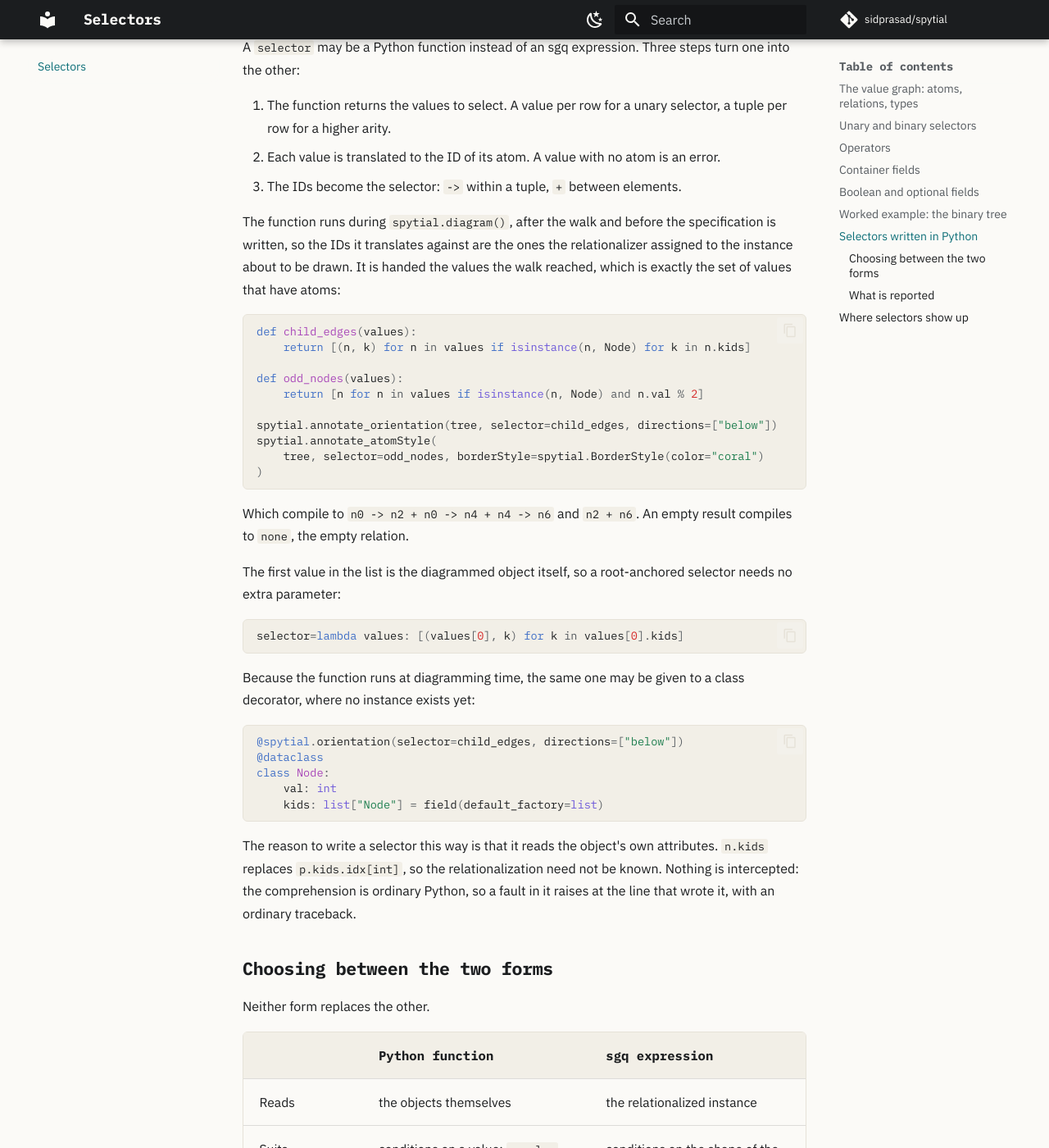
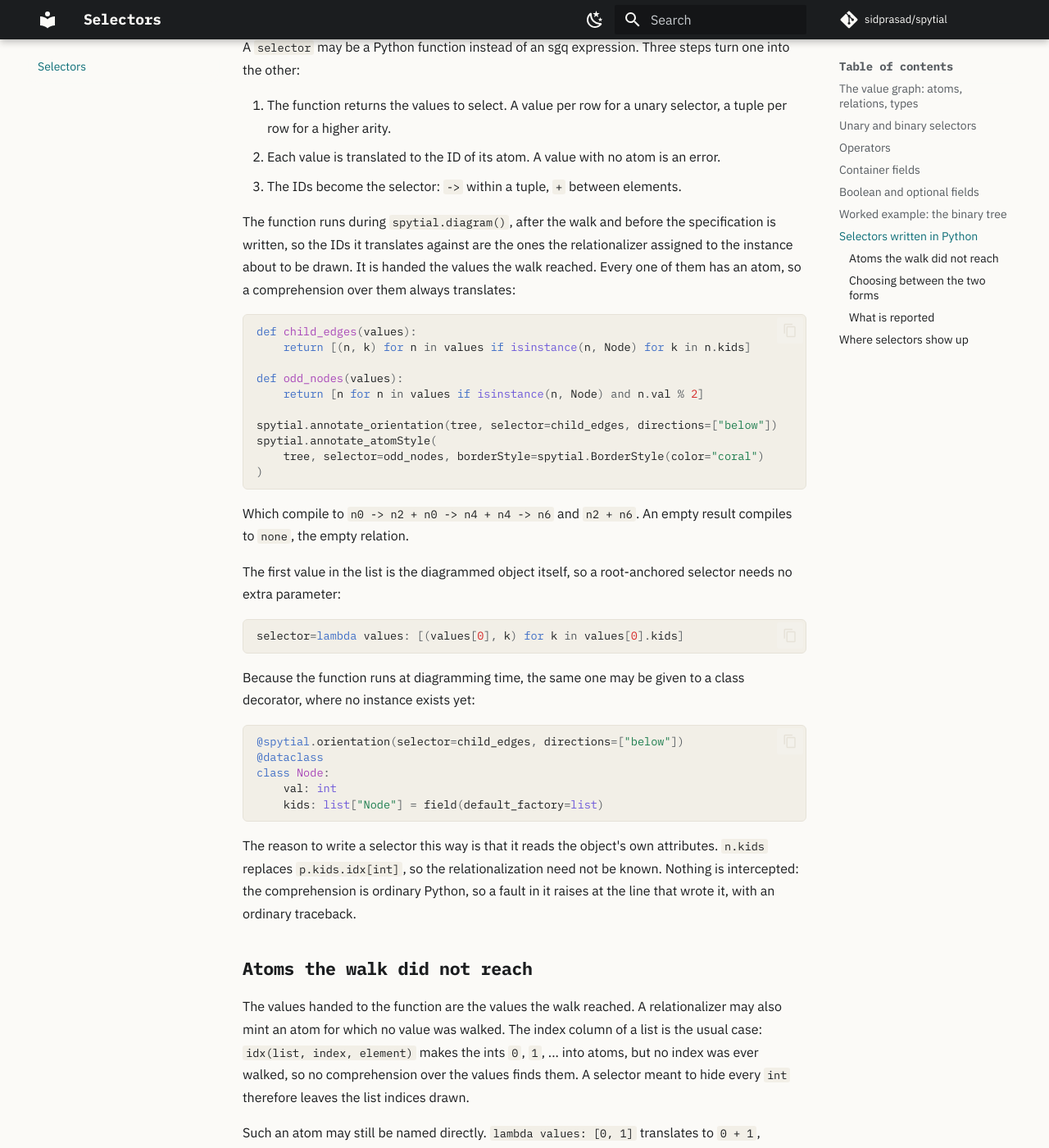
Before and after one commit to sidprasad/spytial, an MkDocs documentation site: the page built from docs/selectors.md, in a window 1280 px wide and 1400 px high, scrolled down 4766 px. Shown: the whole window at 82% size. Built offline with MkDocs 1.6.1 and Material for MkDocs 9.7.7, drawn with Linux system fonts in a browser that asks for light colours; comment, search, counter and statistics services are not loaded; some of the changed text lies outside the part shown.

Commit message:
Correct the claim that the walked values are every atom
The docs, the walked_objects docstring, and a test name all said the values
handed to a Python selector are "exactly the set of values that have atoms".
Only one direction holds. A relationalizer may mint an atom without walking a
value: a list's idx(list, index, element) makes its indices atoms, so a
selector filtering the values for ints leaves the list indices drawn.

Found by rendering: a "hide every int" selector left two stray index boxes,
which an earlier render check had missed because it never looked for them.
The gap only shows when no walked value equals an index -- a primitive atom is
identified by value, so an index 0 and a walked 0 are one atom -- which is why
the test fixture uses 10/20/30.

Such atoms can still be named directly (`[0, 1]` translates to `0 + 1`),
since translation checks the instance's atoms. Documented, and pinned.

Co-Authored-By: Claude Opus 5 <noreply@anthropic.com>

````diff
--- a/docs/selectors.md
+++ b/docs/selectors.md
@@ -173,7 +173,8 @@ turn one into the other:
 The function runs during `spytial.diagram()`, after the walk and before the
 specification is written, so the IDs it translates against are the ones the
 relationalizer assigned to the instance about to be drawn. It is handed the
-values the walk reached, which is exactly the set of values that have atoms:
+values the walk reached. Every one of them has an atom, so a comprehension over
+them always translates:
 
 ```python
 def child_edges(values):
@@ -213,6 +214,20 @@ The reason to write a selector this way is that it reads the object's own
 attributes. `n.kids` replaces `p.kids.idx[int]`, so the relationalization need
 not be known. Nothing is intercepted: the comprehension is ordinary Python, so a
 fault in it raises at the line that wrote it, with an ordinary traceback.
+
+### Atoms the walk did not reach
+
+The values handed to the function are the values the walk reached. A
+relationalizer may also mint an atom for which no value was walked. The index
+column of a list is the usual case: `idx(list, index, element)` makes the ints
+`0`, `1`, ... into atoms, but no index was ever walked, so no comprehension over
+the values finds them. A selector meant to hide every `int` therefore leaves the
+list indices drawn.
+
+Such an atom may still be named directly. `lambda values: [0, 1]` translates to
+`0 + 1`, because translation checks the instance's atoms rather than the values.
+An sgq expression over the relation, such as `idx[object]`, reaches the index
+column without naming the values at all.
 
 ### Choosing between the two forms
 
````
Also changed, not shown: 2 other files.
